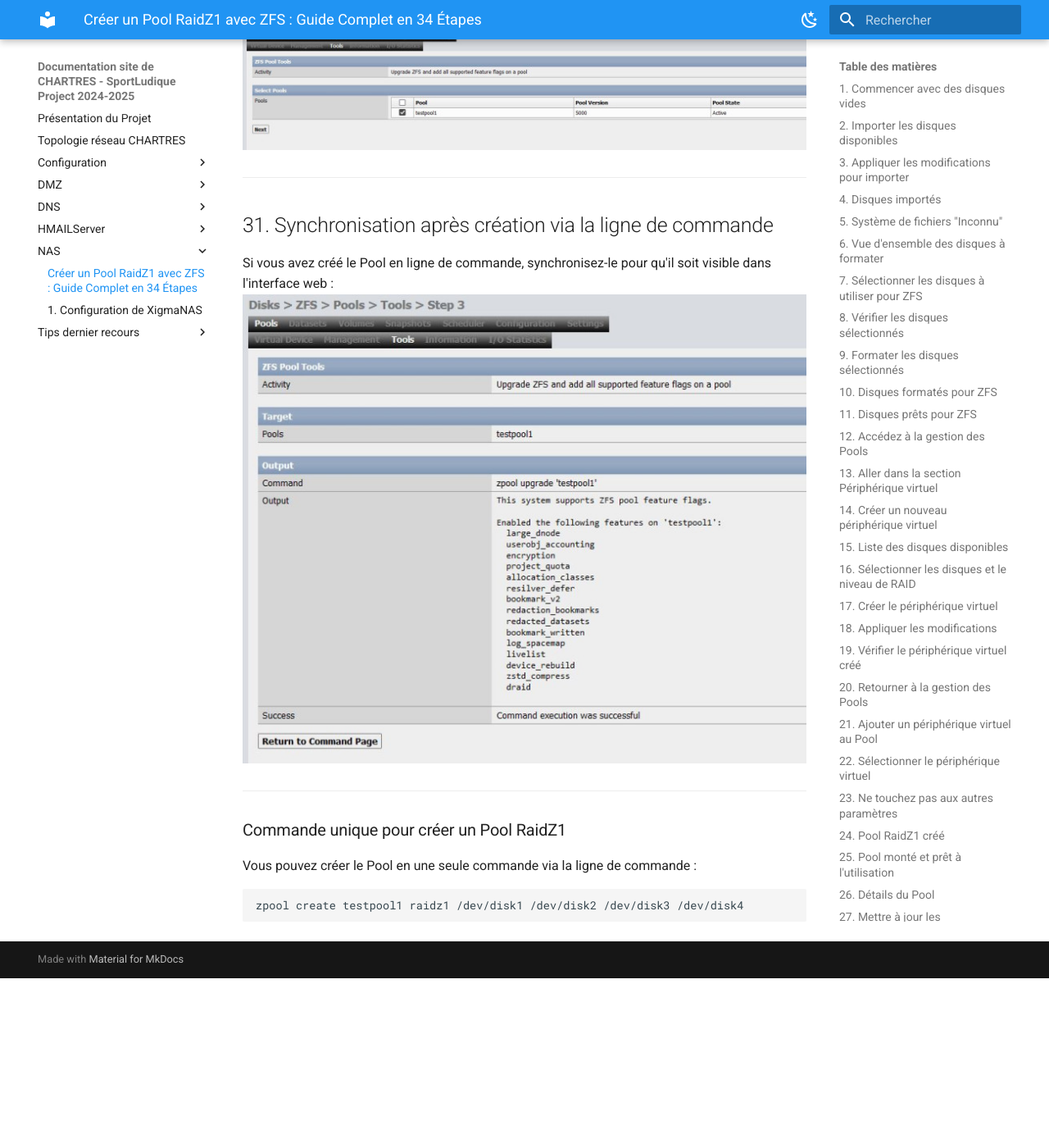
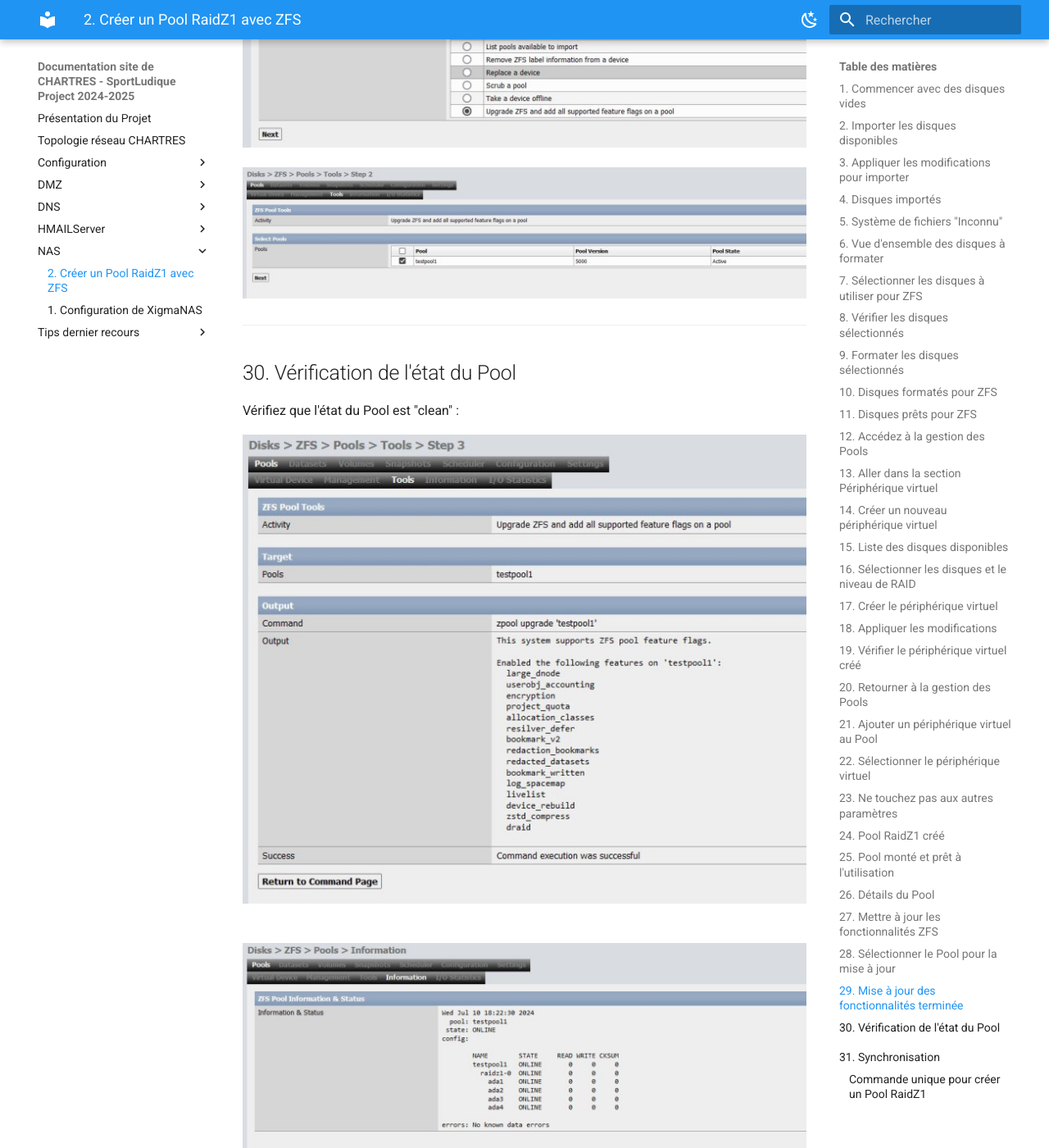
Before and after one commit to HeaZzY/ChartresSportludique, an MkDocs documentation site: the page built from docs/NAS /config-ZFS-RAIDZ1.md, in a window 1280 px wide and 1400 px high, scrolled down 10535 px. Shown: the whole window at 82% size. Built offline with MkDocs 1.6.1 and Material for MkDocs 9.7.7, drawn with Linux system fonts in a browser that asks for light colours; before the commit the page ends 11728 px from its top, so only the background shows below that.

Commit message:
Maj DOC NAS

```diff
--- a/docs/NAS /config-ZFS-RAIDZ1.md
+++ b/docs/NAS /config-ZFS-RAIDZ1.md
@@ -1,3 +1,7 @@
+---
+title: " 2. Créer un Pool RaidZ1 avec ZFS"
+---
+
 # Créer un Pool RaidZ1 avec ZFS : Guide Complet en 34 Étapes
 
 Ce guide explique comment créer un Pool **RaidZ1** avec 4 disques en ZFS. Chaque étape est accompagnée d'une image pour illustrer les actions à réaliser.
@@ -178,17 +182,22 @@
 La mise à jour des fonctionnalités est terminée :
 ![](../images/imagenas/etape29.JPG)
 
+![](../images/imagenas/etape30.JPG)
+
 ---
 
 ## 30. Vérification de l'état du Pool
 Vérifiez que l'état du Pool est "clean" :
-![](../images/imagenas/etape30.JPG)
 
+![](../images/imagenas/etape31.JPG)
+
+![](../images/imagenas/etape32.JPG)
 ---
 
-## 31. Synchronisation après création via la ligne de commande
+## 31. Synchronisation
 Si vous avez créé le Pool en ligne de commande, synchronisez-le pour qu'il soit visible dans l'interface web :
-![](../images/imagenas/etape31.JPG)
+
+![](../images/imagenas/etape33.JPG)
 
 ---
 
```
Also changed, not shown: docs/images/imagenas/etape12.JPG, docs/images/imagenas/etape26.JPG (added), 2 other files.
